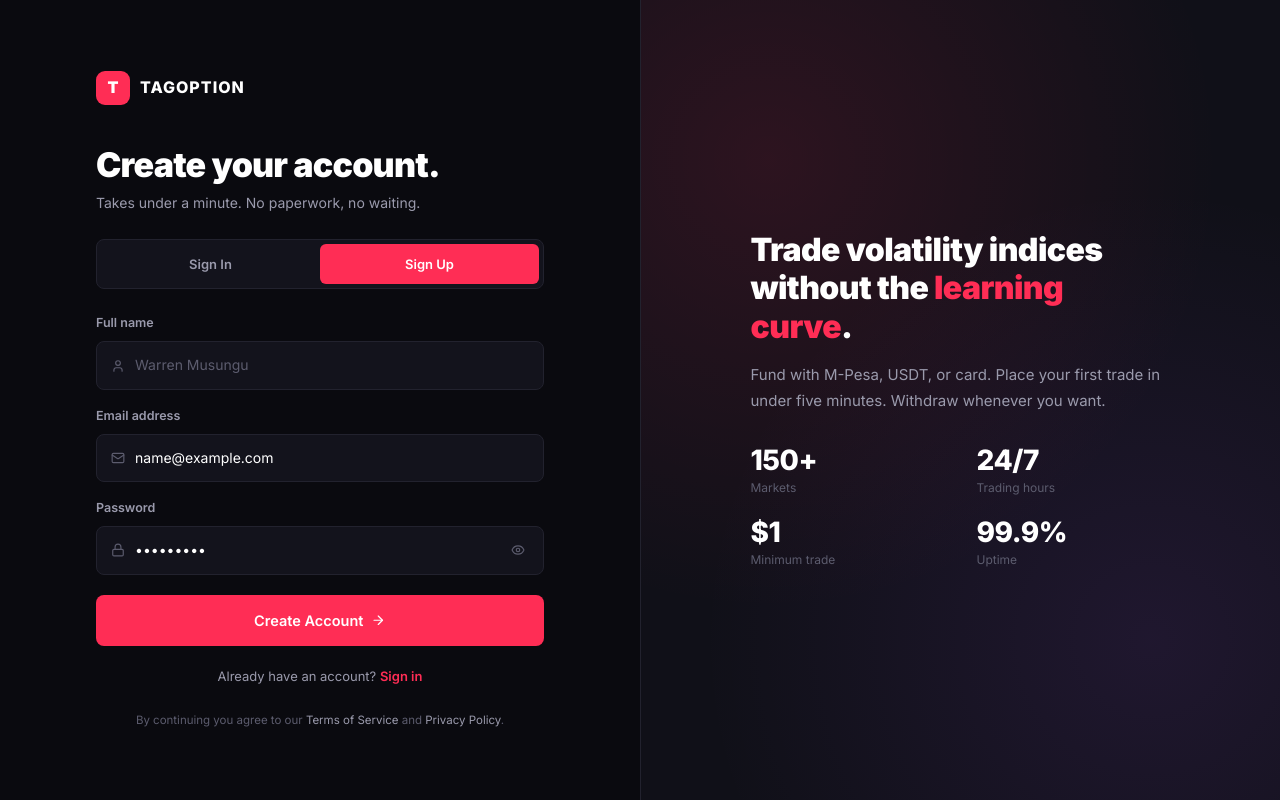
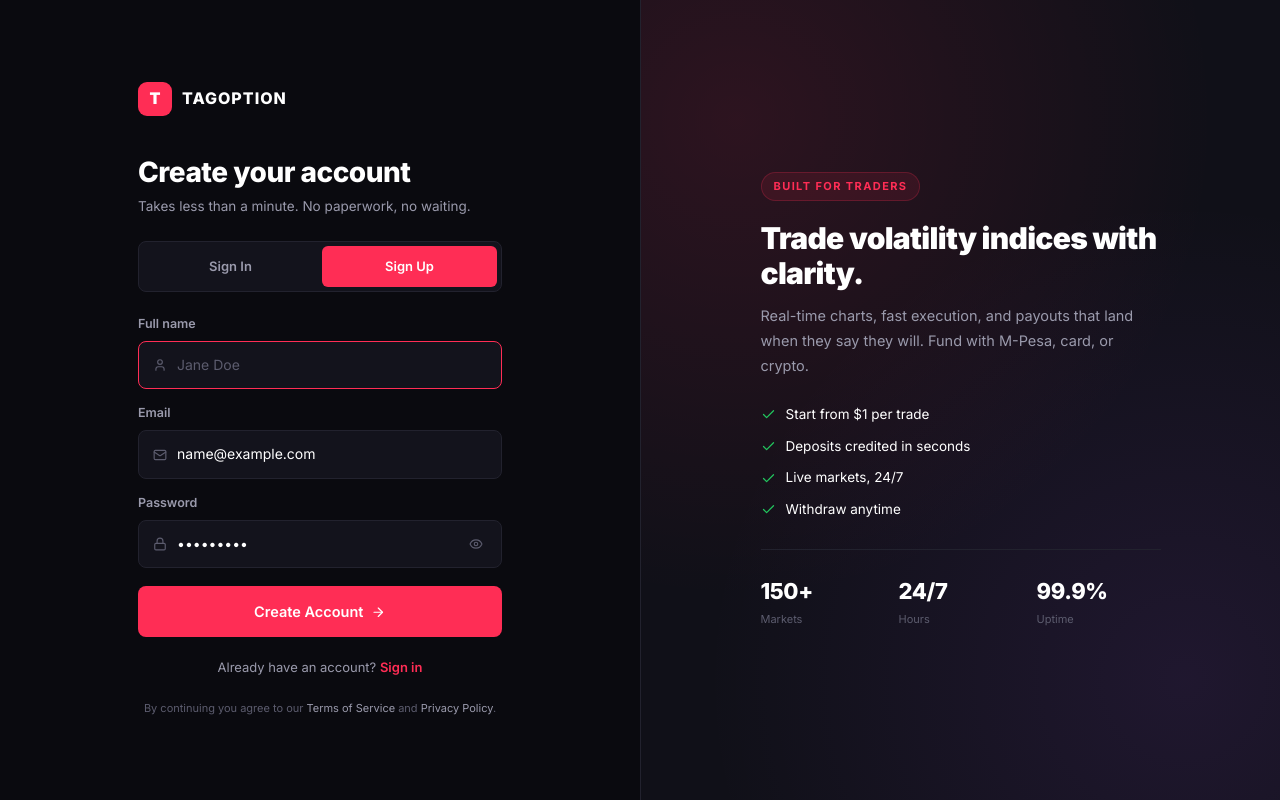
Before and after one commit to truelogic-lab/tagoption, a React (Vite) app: page /auth in a window 1280 px wide. Both pictures are taken after typing "name@example.com", "Sample123" into the empty fields and a click on the button "Create an account". Built offline with nearby package versions, Linux system fonts and the light colour scheme; no server answers.

Commit message:
Auth: cleaner layout, live validation, sharper brand panel

```diff
--- a/src/pages/Auth.jsx
+++ b/src/pages/Auth.jsx
@@ -1,7 +1,7 @@
 import React, { useState } from "react";
 import { Link, useNavigate, useLocation } from "react-router-dom";
 import {
-  LuMail, LuLock, LuEye, LuEyeOff, LuUser, LuArrowRight,
+  LuMail, LuLock, LuEye, LuEyeOff, LuUser, LuArrowRight, LuTriangleAlert, LuCheck,
 } from "react-icons/lu";
 import { signIn, signUp } from "../lib/auth";
 
@@ -15,24 +15,60 @@ export default function Auth() {
   const [loading, setLoading] = useState(false);
   const [error, setError] = useState("");
   const [form, setForm] = useState({ name: "", email: "", password: "" });
+  const [touched, setTouched] = useState({});
 
   const isLogin = mode === "login";
   const update = (k) => (e) => setForm((f) => ({ ...f, [k]: e.target.value }));
-  const switchMode = (m) => { setMode(m); setError(""); };
+  const blur = (k) => () => setTouched((t) => ({ ...t, [k]: true }));
+
+  const switchMode = (m) => {
+    setMode(m);
+    setError("");
+    setTouched({});
+  };
+
+  // Field-level validation
+  const errors = {
+    name:
+      !isLogin && touched.name && form.name.trim().length < 2
+        ? "Enter your full name"
+        : "",
+    email:
+      touched.email && !/^[^@\s]+@[^@\s]+\.[^@\s]+$/.test(form.email)
+        ? "Enter a valid email"
+        : "",
+    password:
+      touched.password && form.password.length < 6
+        ? "Minimum 6 characters"
+        : "",
+  };
+
+  const allValid =
+    (isLogin || form.name.trim().length >= 2) &&
+    /^[^@\s]+@[^@\s]+\.[^@\s]+$/.test(form.email) &&
+    form.password.length >= 6;
 
   const handleSubmit = async (e) => {
     e.preventDefault();
     setError("");
+    setTouched({ name: true, email: true, password: true });
+
+    if (!allValid) return;
+
     setLoading(true);
     try {
       if (isLogin) {
         await signIn({ email: form.email, password: form.password });
       } else {
-        await signUp({ name: form.name, email: form.email, password: form.password });
+        await signUp({
+          name: form.name.trim(),
+          email: form.email,
+          password: form.password,
+        });
       }
       navigate(from, { replace: true });
-    } catch (err) {
-      setError(err.message || "Something went wrong. Please try again.");
+    } catch (e) {
+      setError(e.message || "Something went wrong. Please try again.");
     } finally {
       setLoading(false);
     }
@@ -48,12 +84,12 @@ export default function Auth() {
 
         <div className="auth__head">
           <h1 className="auth__title">
-            {isLogin ? "Welcome back." : "Create your account."}
+            {isLogin ? "Sign in" : "Create your account"}
           </h1>
           <p className="auth__subtitle">
             {isLogin
-              ? "Sign in to pick up where you left off."
-              : "Takes under a minute. No paperwork, no waiting."}
+              ? "Welcome back. Pick up where you left off."
+              : "Takes less than a minute. No paperwork, no waiting."}
           </p>
         </div>
 
@@ -74,50 +110,57 @@ export default function Auth() {
           </button>
         </div>
 
-        <form className="auth__form" onSubmit={handleSubmit}>
+        <form className="auth__form" onSubmit={handleSubmit} noValidate>
           {!isLogin && (
             <label className="auth__field">
               <span className="auth__label">Full name</span>
-              <div className="auth__input">
+              <div className={`auth__input ${errors.name ? "is-error" : ""}`}>
                 <LuUser className="auth__input-icon" />
                 <input
                   type="text"
-                  placeholder="Warren Musungu"
+                  placeholder="Jane Doe"
                   value={form.name}
                   onChange={update("name")}
-                  required
+                  onBlur={blur("name")}
                   autoComplete="name"
+                  autoFocus
                 />
               </div>
+              {errors.name && (
+                <span className="auth__field-error">{errors.name}</span>
+              )}
             </label>
           )}
 
           <label className="auth__field">
-            <span className="auth__label">Email address</span>
-            <div className="auth__input">
+            <span className="auth__label">Email</span>
+            <div className={`auth__input ${errors.email ? "is-error" : ""}`}>
               <LuMail className="auth__input-icon" />
               <input
                 type="email"
                 placeholder="you@example.com"
                 value={form.email}
                 onChange={update("email")}
-                required
+                onBlur={blur("email")}
                 autoComplete="email"
+                autoFocus={isLogin}
               />
             </div>
+            {errors.email && (
+              <span className="auth__field-error">{errors.email}</span>
+            )}
           </label>
 
           <label className="auth__field">
             <span className="auth__label">Password</span>
-            <div className="auth__input">
+            <div className={`auth__input ${errors.password ? "is-error" : ""}`}>
               <LuLock className="auth__input-icon" />
               <input
                 type={showPass ? "text" : "password"}
                 placeholder="At least 6 characters"
                 value={form.password}
                 onChange={update("password")}
-                required
-                minLength={6}
+                onBlur={blur("password")}
                 autoComplete={isLogin ? "current-password" : "new-password"}
               />
               <button
@@ -129,6 +172,9 @@ export default function Auth() {
                 {showPass ? <LuEyeOff /> : <LuEye />}
               </button>
             </div>
+            {errors.password && (
+              <span className="auth__field-error">{errors.password}</span>
+            )}
           </label>
 
           {isLogin && (
@@ -141,15 +187,29 @@ export default function Auth() {
             </div>
           )}
 
-          {error && <div className="auth__error">{error}</div>}
+          {error && (
+            <div className="auth__error">
+              <LuTriangleAlert />
+              <span>{error}</span>
+            </div>
+          )}
 
           <button
             type="submit"
             className="btn btn-primary auth__submit"
             disabled={loading}
           >
-            {loading ? "Please wait…" : isLogin ? "Sign In" : "Create Account"}
-            {!loading && <LuArrowRight />}
+            {loading ? (
+              <>
+                <span className="auth__spinner" />
+                Please wait…
+              </>
+            ) : (
+              <>
+                {isLogin ? "Sign In" : "Create Account"}
+                <LuArrowRight />
+              </>
+            )}
           </button>
 
           <p className="auth__foot">
@@ -173,20 +233,35 @@ export default function Auth() {
 
       <aside className="auth__aside">
         <div className="auth__aside-inner">
+          <span className="auth__aside-tag">Built for traders</span>
           <h2 className="auth__aside-title">
-            Trade volatility indices<br />
-            without the <span className="accent">learning curve</span>.
+            Trade volatility indices with clarity.
           </h2>
           <p className="auth__aside-text">
-            Fund with M-Pesa, USDT, or card. Place your first trade in under
-            five minutes. Withdraw whenever you want.
+            Real-time charts, fast execution, and payouts that land when they say
+            they will. Fund with M-Pesa, card, or crypto.
           </p>
 
-          <div className="auth__stats">
-            <div className="auth__stat"><strong>150+</strong><span>Markets</span></div>
-            <div className="auth__stat"><strong>24/7</strong><span>Trading hours</span></div>
-            <div className="auth__stat"><strong>$1</strong><span>Minimum trade</span></div>
-            <div className="auth__stat"><strong>99.9%</strong><span>Uptime</span></div>
+          <ul className="auth__perks">
+            <li><LuCheck /> Start from $1 per trade</li>
+            <li><LuCheck /> Deposits credited in seconds</li>
+            <li><LuCheck /> Live markets, 24/7</li>
+            <li><LuCheck /> Withdraw anytime</li>
+          </ul>
+
+          <div className="auth__aside-stats">
+            <div className="auth__aside-stat">
+              <strong>150+</strong>
+              <span>Markets</span>
+            </div>
+            <div className="auth__aside-stat">
+              <strong>24/7</strong>
+              <span>Hours</span>
+            </div>
+            <div className="auth__aside-stat">
+              <strong>99.9%</strong>
+              <span>Uptime</span>
+            </div>
           </div>
         </div>
       </aside>
--- a/src/styles/auth.css
+++ b/src/styles/auth.css
@@ -1,21 +1,22 @@
 /* =============================================================
-   Auth page — sign in / sign up
+   Auth — sign in / sign up
    ============================================================= */
+
 .auth {
   min-height: 100vh;
   display: grid;
-  grid-template-columns: 1fr 1fr;
+  grid-template-columns: minmax(0, 1fr) minmax(0, 1fr);
   background: var(--bg);
 }
 
-/* ---------- Left panel — form ---------- */
+/* ---------- Form panel ---------- */
 .auth__panel {
   display: flex;
   flex-direction: column;
   justify-content: center;
-  padding: 40px 56px;
-  max-width: 560px;
   width: 100%;
+  max-width: 460px;
+  padding: 40px 48px;
   margin-inline: auto;
 }
 
@@ -23,43 +24,48 @@
   display: inline-flex;
   align-items: center;
   gap: 10px;
+  align-self: flex-start;
   margin-bottom: 40px;
-  align-self: flex-start;
 }
 .auth__brand-badge {
   width: 34px; height: 34px;
   display: grid; place-items: center;
   border-radius: 9px;
-  background: var(--red); color: #fff;
-  font-size: 16px; font-weight: 900;
+  background: var(--red);
+  color: #fff;
+  font-weight: 900;
+  font-size: 16px;
 }
 .auth__brand-text {
-  font-size: 16px; font-weight: 800; letter-spacing: 1px;
+  font-size: 16px;
+  font-weight: 800;
+  letter-spacing: 1px;
 }
 
 .auth__head { margin-bottom: 24px; }
 .auth__title {
-  font-size: 34px;
-  font-weight: 900;
+  font-size: 28px;
+  font-weight: 800;
+  letter-spacing: -0.5px;
   line-height: 1.15;
-  letter-spacing: -0.8px;
   margin-bottom: 8px;
 }
 .auth__subtitle {
-  font-size: 14px;
+  font-size: 13.5px;
   color: var(--text-2);
-  line-height: 1.6;
+  line-height: 1.55;
 }
 
 /* Mode switch */
 .auth__switch {
   display: grid;
   grid-template-columns: 1fr 1fr;
-  margin-bottom: 24px;
+  gap: 4px;
   padding: 4px;
+  margin-bottom: 22px;
+  border-radius: var(--r-sm);
   background: var(--card);
   border: 1px solid var(--border);
-  border-radius: var(--r-sm);
 }
 .auth__switch-btn {
   padding: 10px 0;
@@ -75,17 +81,21 @@
 }
 
 /* Form */
-.auth__form { display: flex; flex-direction: column; gap: 16px; }
+.auth__form {
+  display: flex;
+  flex-direction: column;
+  gap: 14px;
+}
+
 .auth__field { display: block; }
 .auth__label {
   display: block;
-  margin-bottom: 8px;
   font-size: 12.5px;
   font-weight: 600;
   color: var(--text-2);
+  margin-bottom: 7px;
 }
 .auth__input {
-  position: relative;
   display: flex;
   align-items: center;
   gap: 10px;
@@ -93,10 +103,15 @@
   border-radius: var(--r-sm);
   background: var(--card);
   border: 1px solid var(--border);
-  transition: border-color .15s;
+  transition: border-color .15s, background-color .15s;
 }
 .auth__input:focus-within { border-color: var(--red); }
-.auth__input-icon { color: var(--text-3); font-size: 14px; flex-shrink: 0; }
+.auth__input.is-error { border-color: var(--danger); background: rgba(239,68,68,.04); }
+.auth__input-icon {
+  flex-shrink: 0;
+  font-size: 14px;
+  color: var(--text-3);
+}
 .auth__input input {
   flex: 1;
   border: 0;
@@ -106,20 +121,31 @@
   outline: none;
 }
 .auth__input input::placeholder { color: var(--text-3); }
+
 .auth__eye {
+  flex-shrink: 0;
+  display: grid;
+  place-items: center;
+  padding: 4px;
   color: var(--text-3);
   font-size: 14px;
-  padding: 4px;
-  display: grid;
-  place-items: center;
 }
 .auth__eye:hover { color: var(--text-2); }
 
+.auth__field-error {
+  display: block;
+  margin-top: 6px;
+  font-size: 11.5px;
+  color: var(--danger);
+}
+
+/* Row: remember / forgot */
 .auth__row {
   display: flex;
   align-items: center;
   justify-content: space-between;
   font-size: 13px;
+  margin-top: 2px;
 }
 .auth__check {
   display: inline-flex;
@@ -129,31 +155,42 @@
   cursor: pointer;
 }
 .auth__check input { accent-color: var(--red); width: 15px; height: 15px; }
-.auth__link {
-  color: var(--red);
-  font-weight: 500;
-}
+.auth__link { color: var(--red); font-weight: 500; }
 .auth__link:hover { text-decoration: underline; }
 
+/* Global form error */
 .auth__error {
-  padding: 10px 14px;
+  display: flex;
+  align-items: center;
+  gap: 8px;
+  padding: 11px 14px;
   border-radius: var(--r-sm);
+  font-size: 13px;
   background: rgba(239,68,68,.08);
   border: 1px solid rgba(239,68,68,.3);
   color: var(--danger);
-  font-size: 13px;
-  line-height: 1.5;
 }
+.auth__error svg { flex-shrink: 0; font-size: 15px; }
 
+/* Submit */
 .auth__submit {
   margin-top: 4px;
   padding: 14px;
   font-size: 14.5px;
 }
-.auth__submit:disabled { opacity: .65; cursor: wait; }
+.auth__submit:disabled { opacity: .7; cursor: wait; }
+
+.auth__spinner {
+  width: 14px; height: 14px;
+  border-radius: 50%;
+  border: 2px solid rgba(255,255,255,.35);
+  border-top-color: #fff;
+  animation: authSpin .7s linear infinite;
+}
+@keyframes authSpin { to { transform: rotate(360deg); } }
 
 .auth__foot {
-  margin-top: 4px;
+  margin-top: 6px;
   text-align: center;
   font-size: 13px;
   color: var(--text-2);
@@ -166,56 +203,92 @@
 .auth__inline-link:hover { text-decoration: underline; }
 
 .auth__legal {
-  margin-top: 24px;
+  margin-top: 22px;
+  font-size: 11px;
+  color: var(--text-3);
   text-align: center;
-  font-size: 11.5px;
-  color: var(--text-3);
   line-height: 1.6;
 }
 .auth__legal a { color: var(--text-2); }
 .auth__legal a:hover { color: var(--red); }
 
-/* ---------- Right panel — brand aside ---------- */
+/* ---------- Aside panel ---------- */
 .auth__aside {
   display: grid;
   place-items: center;
   padding: 56px;
   border-left: 1px solid var(--border);
   background:
-    radial-gradient(circle at 20% 20%, rgba(255,45,85,.12) 0%, transparent 55%),
-    radial-gradient(circle at 80% 80%, rgba(168,85,247,.10) 0%, transparent 55%),
+    radial-gradient(circle at 15% 15%, rgba(255,45,85,.12) 0%, transparent 55%),
+    radial-gradient(circle at 85% 85%, rgba(168,85,247,.10) 0%, transparent 55%),
     var(--bg-2);
 }
-.auth__aside-inner { max-width: 420px; }
+.auth__aside-inner {
+  max-width: 400px;
+}
+.auth__aside-tag {
+  display: inline-block;
+  padding: 5px 12px;
+  margin-bottom: 20px;
+  border-radius: 50px;
+  font-size: 11px;
+  font-weight: 700;
+  letter-spacing: 1.4px;
+  text-transform: uppercase;
+  color: var(--red);
+  background: rgba(255,45,85,.1);
+  border: 1px solid rgba(255,45,85,.22);
+}
 .auth__aside-title {
-  font-size: 32px;
+  font-size: 30px;
   font-weight: 900;
-  line-height: 1.2;
-  letter-spacing: -0.6px;
-  margin-bottom: 16px;
+  line-height: 1.15;
+  letter-spacing: -0.7px;
+  margin-bottom: 14px;
 }
 .auth__aside-text {
-  font-size: 15px;
+  font-size: 14.5px;
   line-height: 1.7;
   color: var(--text-2);
-  margin-bottom: 32px;
+  margin-bottom: 26px;
 }
-.auth__stats {
+
+.auth__perks {
+  display: flex;
+  flex-direction: column;
+  gap: 10px;
+  margin-bottom: 28px;
+}
+.auth__perks li {
+  display: flex;
+  align-items: center;
+  gap: 10px;
+  font-size: 13.5px;
+  color: var(--text);
+}
+.auth__perks svg {
+  color: var(--green);
+  flex-shrink: 0;
+  font-size: 15px;
+}
+
+.auth__aside-stats {
   display: grid;
-  grid-template-columns: 1fr 1fr;
-  gap: 20px 32px;
+  grid-template-columns: repeat(3, 1fr);
+  gap: 14px;
+  padding-top: 24px;
+  border-top: 1px solid var(--border);
 }
-.auth__stat strong {
+.auth__aside-stat strong {
   display: block;
-  font-size: 28px;
+  font-size: 22px;
   font-weight: 800;
-  letter-spacing: -0.5px;
+  letter-spacing: -0.4px;
   color: var(--text);
-  line-height: 1.1;
 }
-.auth__stat span {
+.auth__aside-stat span {
   display: block;
-  font-size: 12px;
+  font-size: 11px;
   color: var(--text-3);
   margin-top: 2px;
 }
@@ -225,15 +298,16 @@
   .auth { grid-template-columns: 1fr; }
   .auth__aside { display: none; }
   .auth__panel {
-    padding: 32px 20px;
-    max-width: 480px;
+    padding: 32px 20px 48px;
+    max-width: 460px;
   }
   .auth__brand { margin-bottom: 32px; }
-  .auth__title { font-size: 28px; }
+  .auth__title { font-size: 24px; }
 }
 
 @media (max-width: 480px) {
-  .auth__title { font-size: 24px; }
+  .auth__panel { padding: 24px 16px 40px; }
   .auth__brand { margin-bottom: 24px; }
-  .auth__head { margin-bottom: 20px; }
+  .auth__title { font-size: 22px; }
+  .auth__subtitle { font-size: 13px; }
 }
```
